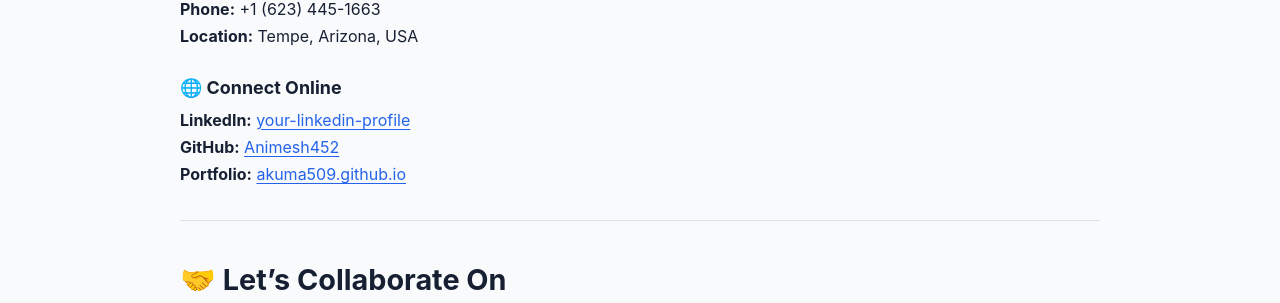
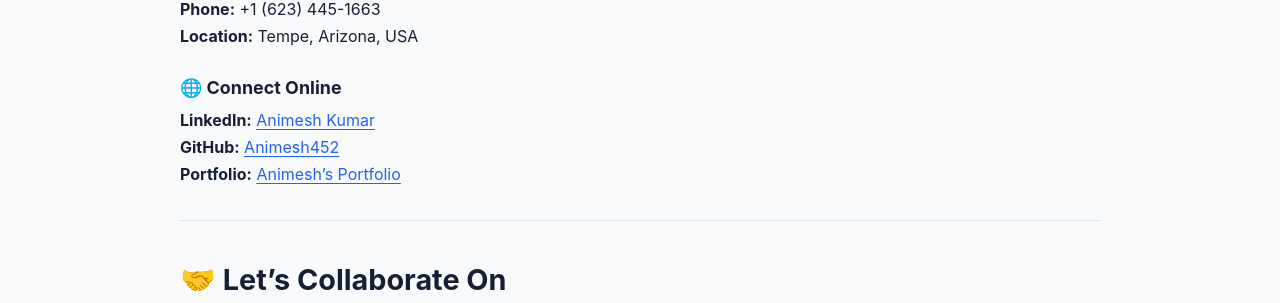
Before and after one commit to Animesh452/animesh452.github.io, a Jekyll site: the page built from contact.md, in a window 1280 px wide and 900 px high. Shown: the part 430-733 px from the top of the window. Built offline with Jekyll 4.4.1, drawn with Linux system fonts in a browser that asks for light colours.

Commit message:
fix: Update Placeholders for LinkedIn and Portfolio

```diff
--- a/contact.md
+++ b/contact.md
@@ -18,9 +18,9 @@ I'm always interested in discussing new opportunities, collaborations, and innov
 
 ### 🌐 Connect Online
 
-**LinkedIn:** [your-linkedin-profile](https://www.linkedin.com/in/animeshk452)
+**LinkedIn:** [Animesh Kumar](https://www.linkedin.com/in/animeshk452)
 **GitHub:** [Animesh452](https://github.com/Animesh452)
-**Portfolio:** [akuma509.github.io](https://animesh452.github.io)
+**Portfolio:** [Animesh's Portfolio](https://animesh452.github.io)
 
 ---
 
```
